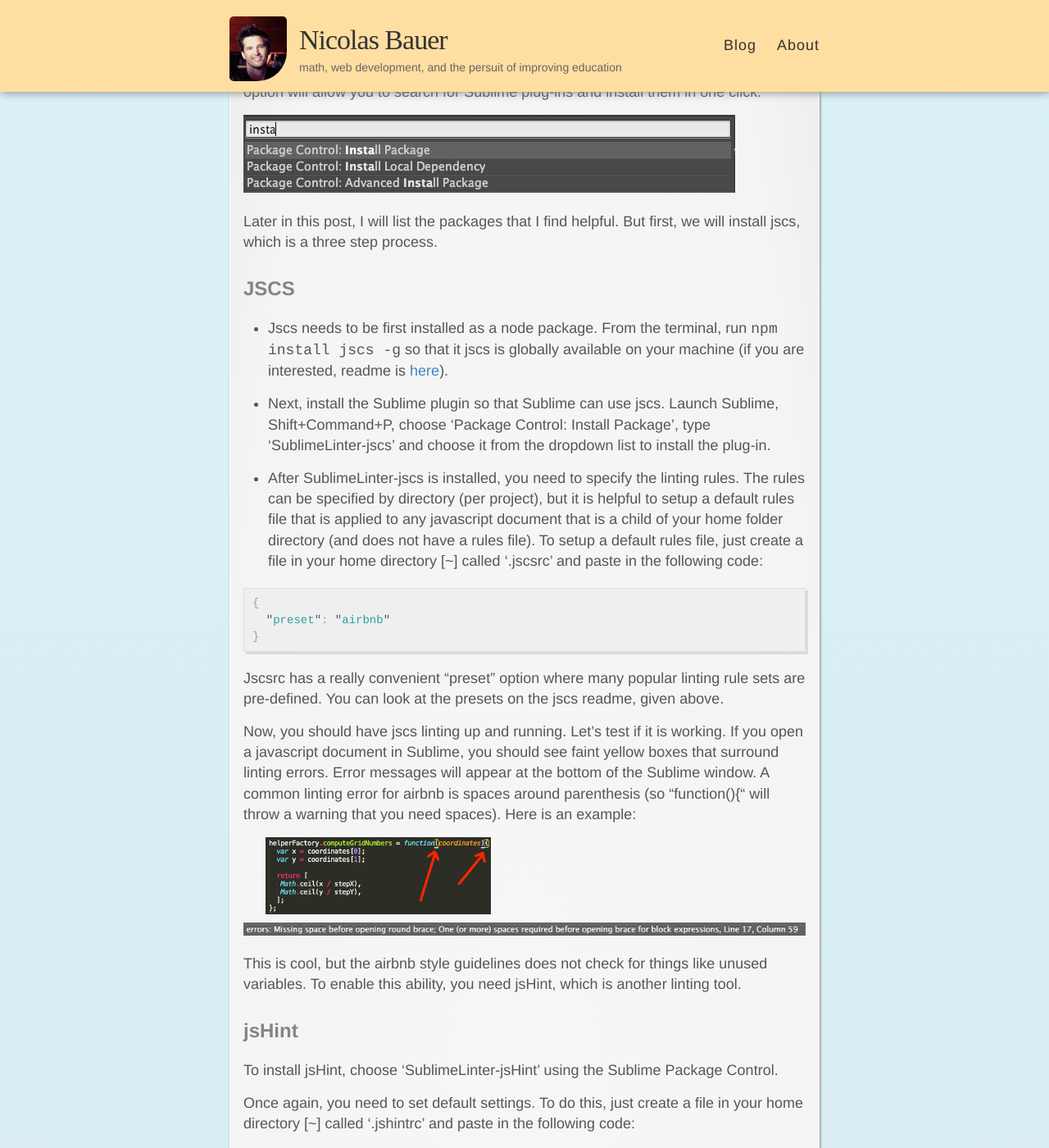
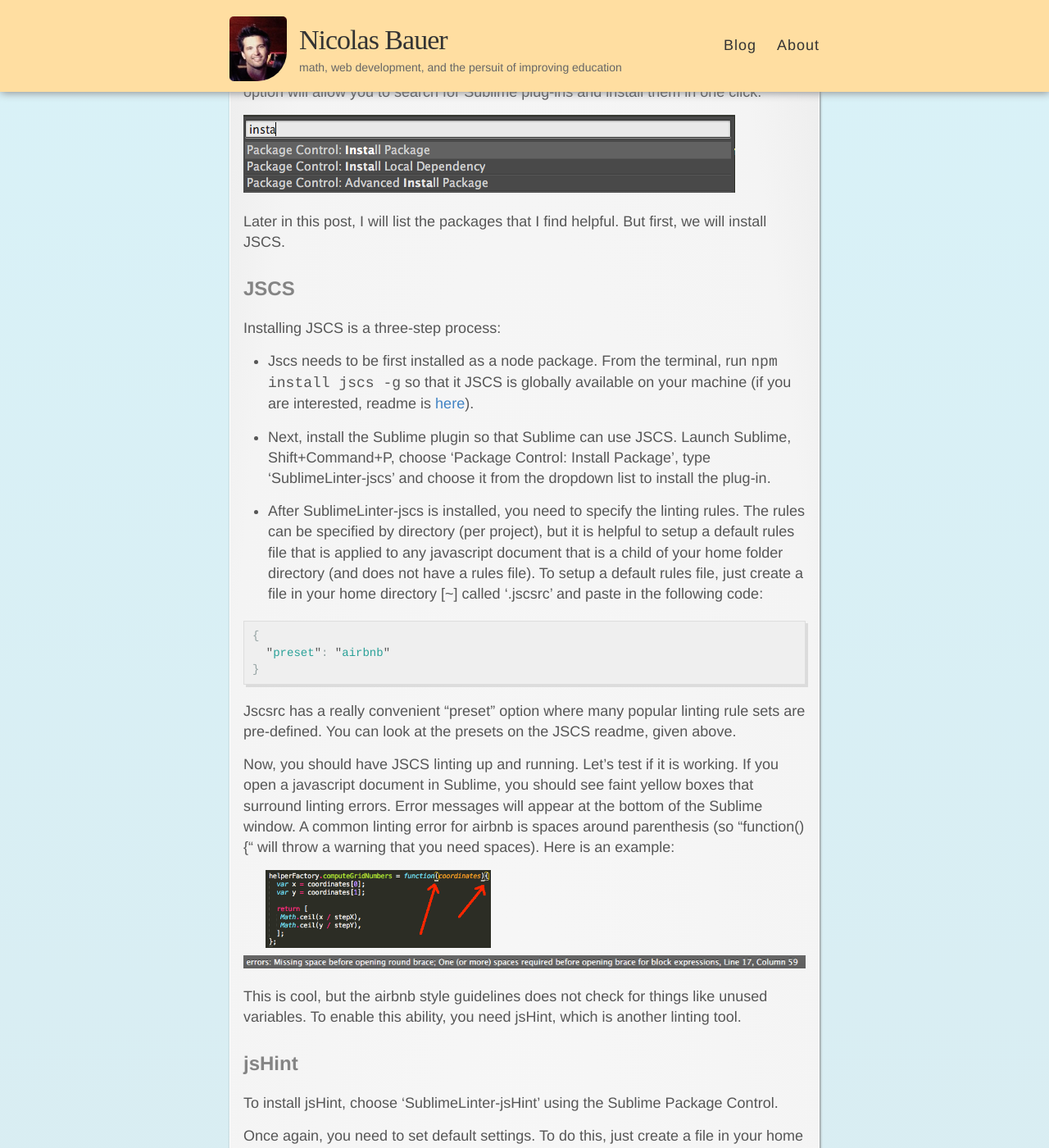
Before and after one commit to nwbauer/nwbauer.github.io, a Jekyll site: the page built from _posts/2016-02-21-setting-up-your-linter-in-sublime.md, in a window 1280 px wide and 1400 px high, scrolled down 430 px. Shown: the whole window at 82% size. Built offline with Jekyll 4.4.1, drawn with Linux system fonts in a browser that asks for light colours; some web fonts are replaced.

Commit message:
sublime post - capitalization of JSCS

```diff
--- a/_posts/2016-02-21-setting-up-your-linter-in-sublime.md
+++ b/_posts/2016-02-21-setting-up-your-linter-in-sublime.md
@@ -13,13 +13,14 @@ Once package control is installed, you should be able to press Shift+Command+P a
 
 ![Package Control]({{ site.url }}/images/package-control.png)
 
-Later in this post, I will list the packages that I find helpful.  But first, we will install jscs, which is a three step process.
-
+Later in this post, I will list the packages that I find helpful.  But first, we will install JSCS.
 ## JSCS
 
-* Jscs needs to be first installed as a node package.  From the terminal, run `npm install jscs -g` so that it jscs is globally available on your machine (if you are interested, readme is [here](http://jscs.info/overview)).
+Installing JSCS is a three-step process:
 
-* Next, install the Sublime plugin so that Sublime can use jscs.  Launch Sublime, Shift+Command+P,  choose 'Package Control: Install Package', type 'SublimeLinter-jscs' and choose it from the dropdown list to install the plug-in.
+* Jscs needs to be first installed as a node package.  From the terminal, run `npm install jscs -g` so that it JSCS is globally available on your machine (if you are interested, readme is [here](http://jscs.info/overview)).
+
+* Next, install the Sublime plugin so that Sublime can use JSCS.  Launch Sublime, Shift+Command+P,  choose 'Package Control: Install Package', type 'SublimeLinter-jscs' and choose it from the dropdown list to install the plug-in.
 
 * After SublimeLinter-jscs is installed, you need to specify the linting rules. The rules can be specified by directory (per project), but it is helpful to setup a default rules file that is applied to any javascript document that is a child of your home folder directory (and does not have a rules file).  To setup a default rules file, just create a file in your home directory [~] called '.jscsrc' and paste in the following code:
 
@@ -31,9 +32,9 @@ Later in this post, I will list the packages that I find helpful.  But first, we
 {% endhighlight %}
 </div>
 
-Jscsrc has a really convenient "preset" option where many popular linting rule sets are pre-defined.  You can look at the presets on the jscs readme, given above.
+Jscsrc has a really convenient "preset" option where many popular linting rule sets are pre-defined.  You can look at the presets on the JSCS readme, given above.
 
-Now, you should have jscs linting up and running.  Let's test if it is working.  If you open a javascript document in Sublime, you should see faint yellow boxes that surround linting errors. Error messages will appear at the bottom of the Sublime window.  A common linting error for airbnb is spaces around parenthesis (so "function(){" will throw a warning that you need spaces).  Here is an example:
+Now, you should have JSCS linting up and running.  Let's test if it is working.  If you open a javascript document in Sublime, you should see faint yellow boxes that surround linting errors. Error messages will appear at the bottom of the Sublime window.  A common linting error for airbnb is spaces around parenthesis (so "function(){" will throw a warning that you need spaces).  Here is an example:
 
 ![JSCS warning]({{ site.url }}/images/linter-error.png){: .two-image-across}
 ![JSCS warning]({{ site.url }}/images/linter-message.png)
```
